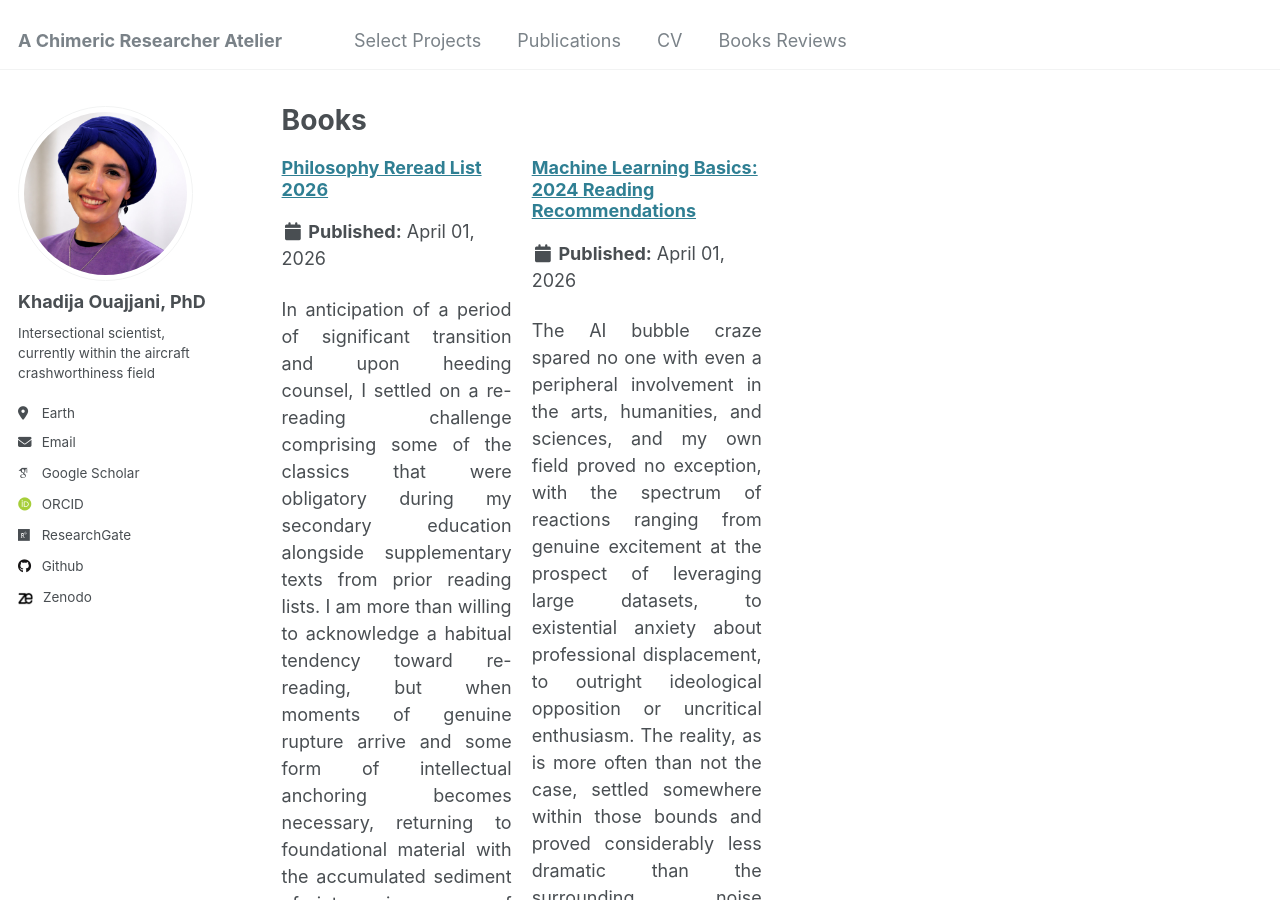
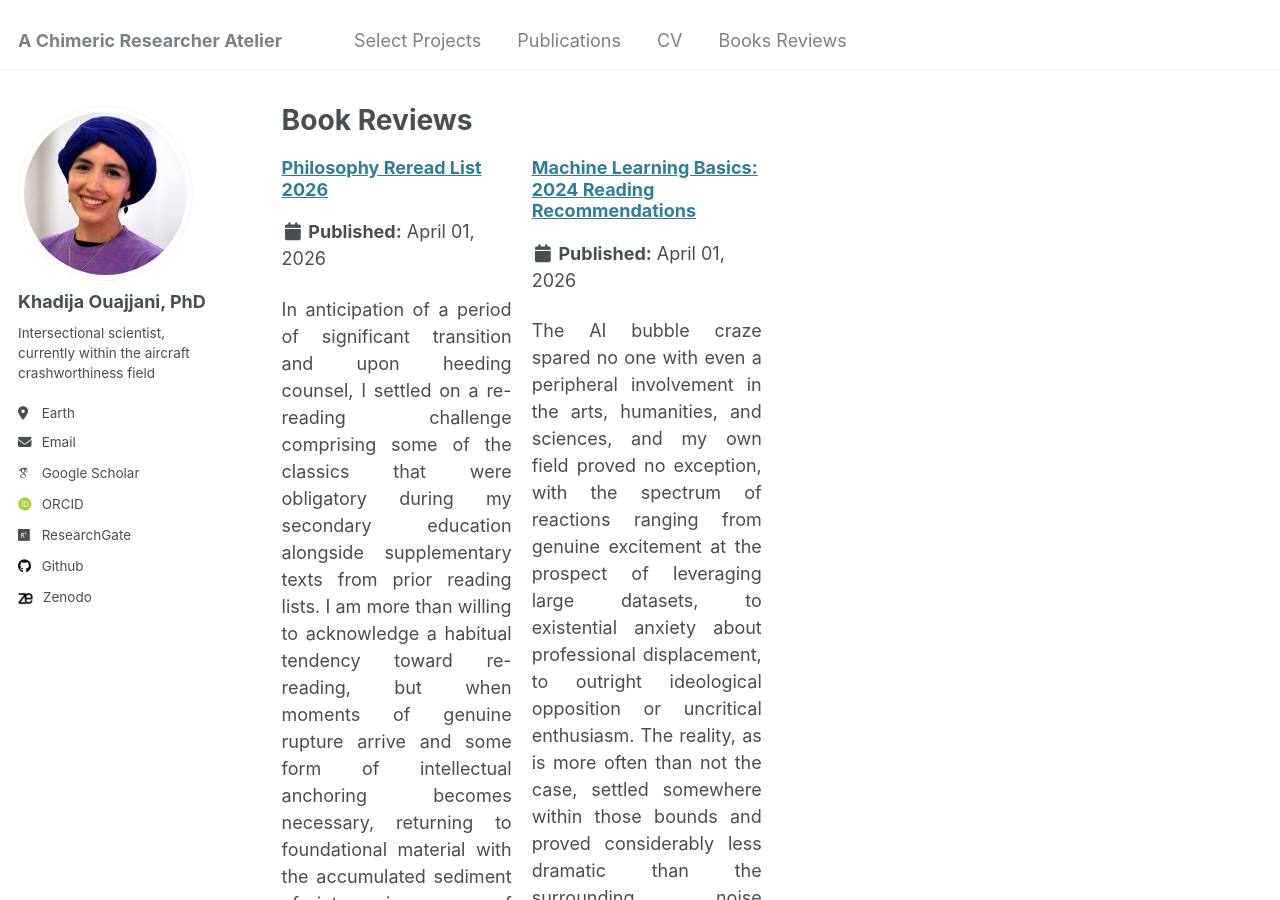
Before and after one commit to drko-curius/drko-curius.github.io, a Jekyll site: the page built from _pages/books.md, in a window 1280 px wide and 900 px high. Built offline with Jekyll 4.4.1, drawn with Linux system fonts in a browser that asks for light colours; some web fonts are replaced; comment, search, counter and statistics services are not loaded.

Commit message:
Update books.md

```diff
--- a/_pages/books.md
+++ b/_pages/books.md
@@ -3,7 +3,7 @@ layout: archive
 permalink: /books/
 collection: books
 entries_layout: grid
-title: "Books"
+title: "Book Reviews"
 ---
 
 {% assign entries_layout = page.entries_layout | default: 'list' %}
```
